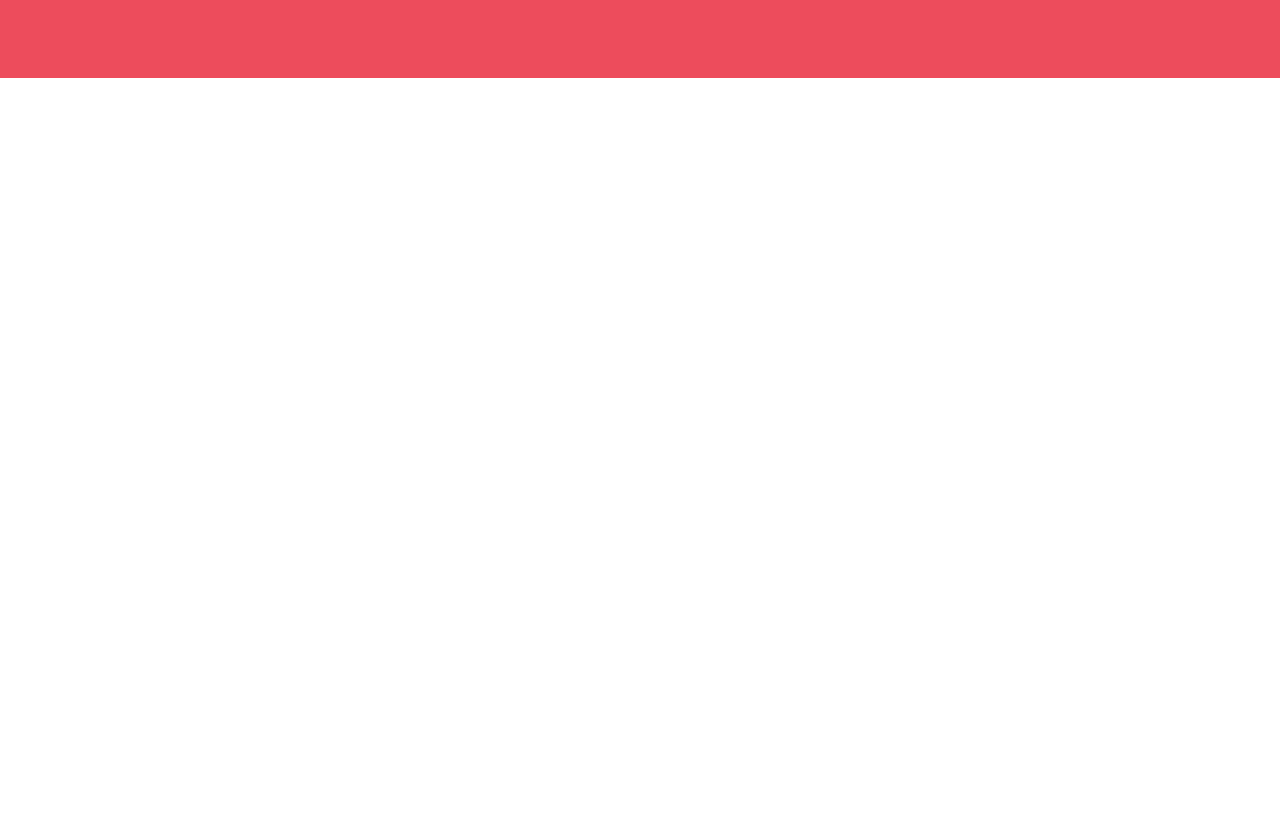
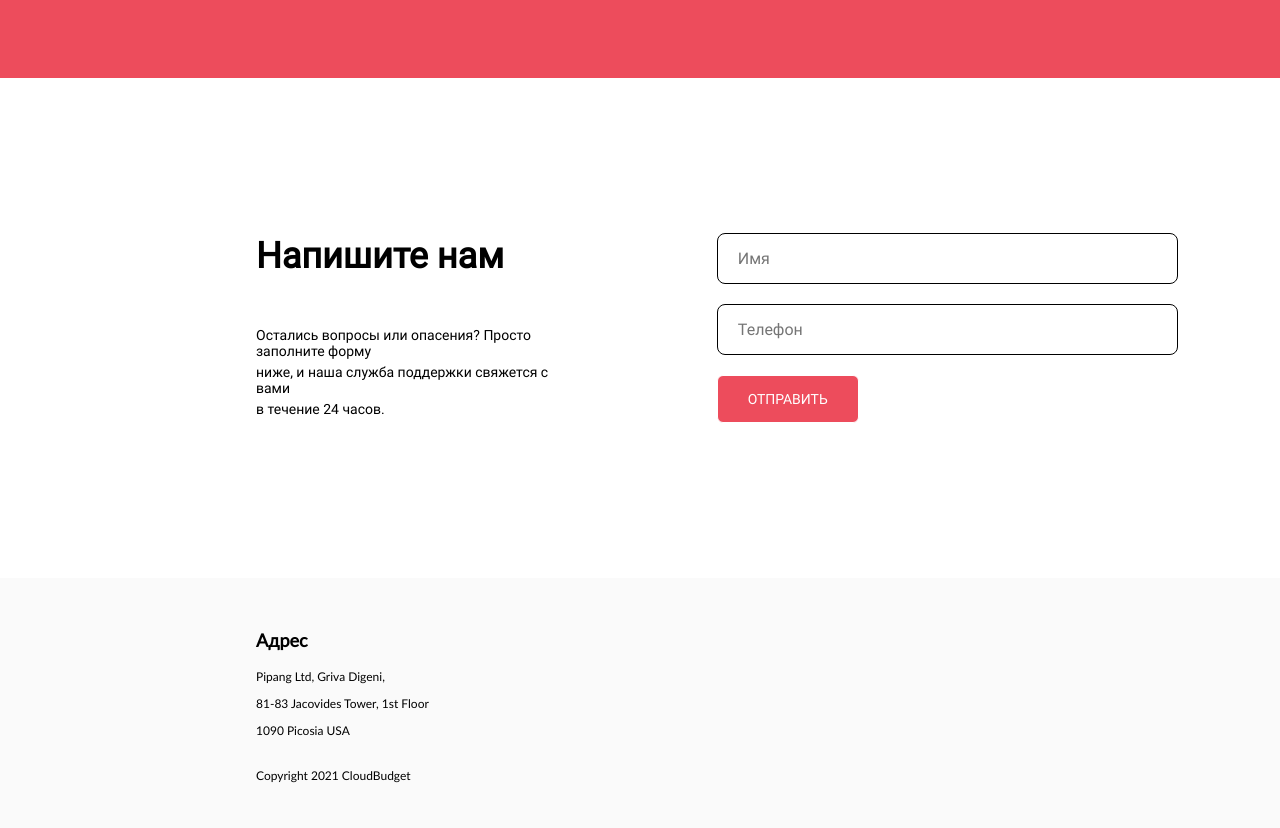
Before and after one commit to Probel-ngnl/CloudSomething, a plain HTML site: page index.html in a window 1280 px wide. Shown: the part 2864-3692 px from the top of the page. Before the commit the page ends 3442 px from the top, so only its background shows below. Drawn offline with Linux system fonts and the light colour scheme.

Commit message:
footer. End

```diff
--- a/css/style.css
+++ b/css/style.css
@@ -272,6 +272,56 @@ header {
     height: 331px;
 }
 .wrapper-6 {
+    margin: 0 auto;
     height: 500px;
+    width: 60%;
+    display: flex;
+    justify-content: space-between;
+    align-items: center;
+}
+.connect-us-bar {
+    width: 40%;
+}
+.connect-us-input {
+    font-family: 'Roboto';
+    margin-bottom: 20px;
+    font-size: 16px;
+    padding: 15px 220px 15px 20px;
+    border-radius: 8px;
+    border: #000000 1px solid;
+}
+.connect-us-input:active, :hover, :focus {
+    outline: 0;
+}
+.connect-us-btn {
+    font-family: 'Roboto';
+    font-size: 14px;
+    color: #FFFFFF;
+    background-color: #ED4C5C;
+    padding: 15px 30px;
+    border-radius: 6px;
+    border: 1px #FFFFFF solid;
+}
+.connect-us-btn:hover {
+    cursor: pointer;
+}
+.wrapper-7 {
     margin: 0;
+    background-color: #FAFAFA;
+    height: 250px;
+    display: flex;
+    align-items: center;
 }
+.adress-bar {
+    margin: 0 auto;
+    width: 60%;
+}
+.adress-title {
+    font-family: 'Lato';
+    font-size: 18px;
+    font-weight: bold;
+}
+.adress-text {
+    font-family: 'Lato';
+    font-size: 12px;
+}
--- a/index.html
+++ b/index.html
@@ -130,6 +130,29 @@
             <img class="description-img" src="/img/description2_img.png" alt="meeting">
         </div>
     </div>
-    <div class="wrapper-6"></div>
+    <div class="wrapper-6">
+        <div class="description-bar">
+            <p class="description-title">Напишите нам</p>
+            <p class="description-text">Остались вопросы или опасения? Просто заполните форму</p>
+            <p class="description-text">ниже, и наша служба поддержки свяжется с вами</p>
+            <p class="description-text">в течение 24 часов.</p>
+        </div>
+        <div class="connect-us-bar">
+            <form action="#">
+                <input class="connect-us-input" type="text" placeholder="Имя">
+                <input class="connect-us-input" type="text" placeholder="Телефон">
+                <button class="connect-us-btn">ОТПРАВИТЬ</button>
+            </form>
+        </div>
+    </div>
+    <div class="wrapper-7">
+        <footer class="adress-bar">
+            <p class="adress-title">Адрес</p>
+            <p class="adress-text">Pipang Ltd, Griva Digeni,</p>
+            <p class="adress-text">81-83 Jacovides Tower, 1st Floor</p>
+            <p class="adress-text"> 1090 Picosia USA</p>
+            <p class="adress-text" style="margin-top: 30px">Copyright 2021 CloudBudget</p>
+        </footer>
+    </div>
 </body>
 </html>
```
